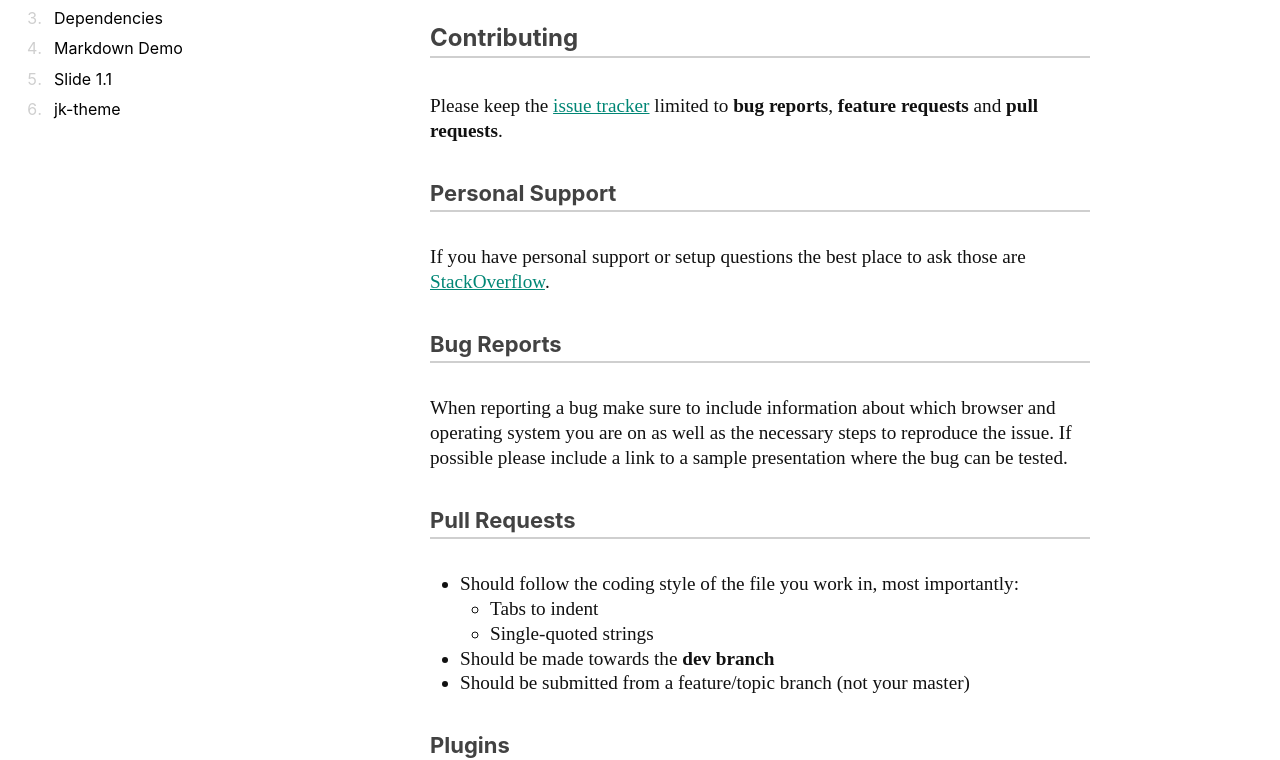
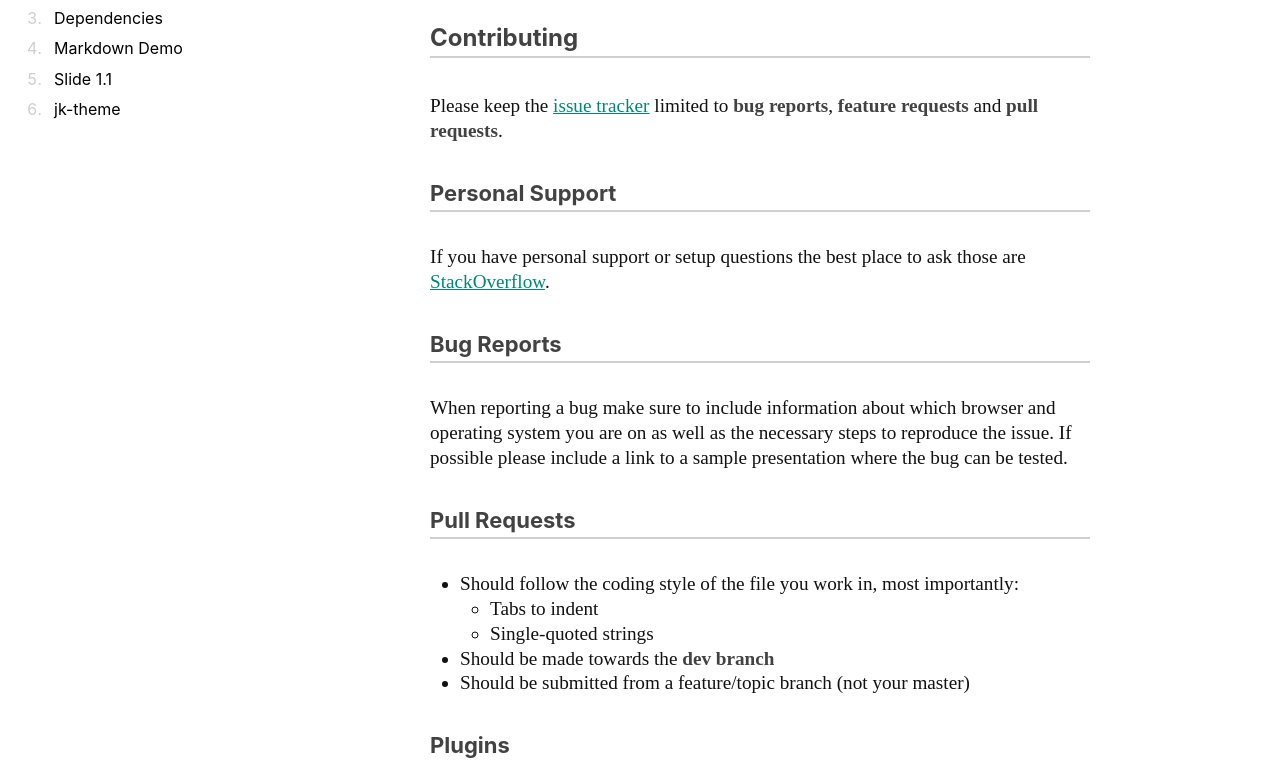
Before and after one commit to coursweb/jk-theme, a Jekyll site: the page built from reveal.js/CONTRIBUTING.md, in a window 1280 px wide. Shown: the part 162-922 px from the top of the page. Built offline with Jekyll 4.4.1, drawn with Linux system fonts in a browser that asks for light colours; some web fonts are replaced; our own code applies the rules of GitHub Pages for plain Markdown files; comment, search, counter and statistics services are not loaded.

Commit message:
bold text = dark grey color

```diff
--- a/_sass/_layout.scss
+++ b/_sass/_layout.scss
@@ -168,6 +168,10 @@
         font-weight: 380;
     }
 
+    strong, b {
+        color: $grey-color-dark;  /* #424242 */
+    }
+
     h1, h2, h3, h4, h5, h6 {
         clear: left;
 
--- a/_sass/_overrides.scss
+++ b/_sass/_overrides.scss
@@ -2,8 +2,10 @@
  Base Style Overrides
 */
 
-h1, h2, h3, h4, h5, h6 {
-	color: $grey-color-dark;
+h1, h2, h3, h4, h5, h6,
+.page-content strong,
+.page-content b {
+	color: $grey-color-dark; /* #424242 */
 }
 
 hr {
--- a/_sass/main.scss
+++ b/_sass/main.scss
@@ -30,7 +30,7 @@ $contrast-color:   #f766ff; // pink
 $grey-color:       #828282;
 $grey-color-light: lighten($grey-color, 30%); // = #ededed;
 $grey-color-pale:  lighten($grey-color, 30%);
-$grey-color-dark:  darken($grey-color, 25%);
+$grey-color-dark:  darken($grey-color, 25%);  // = #424242;
 
 // Width of the content area
 
```
